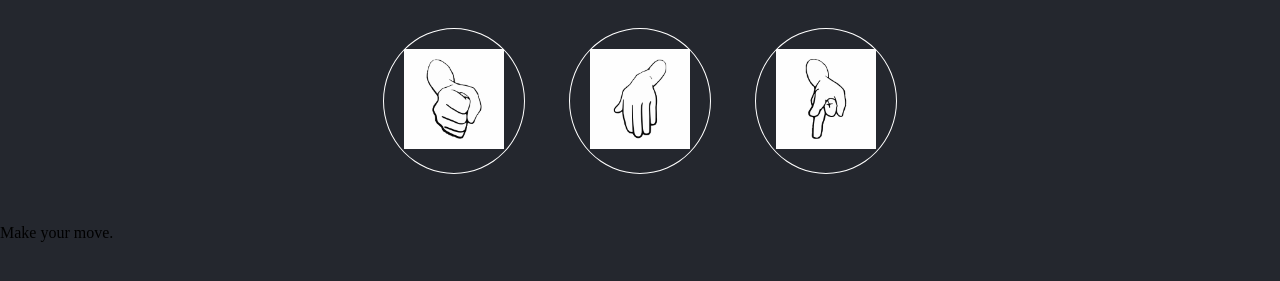
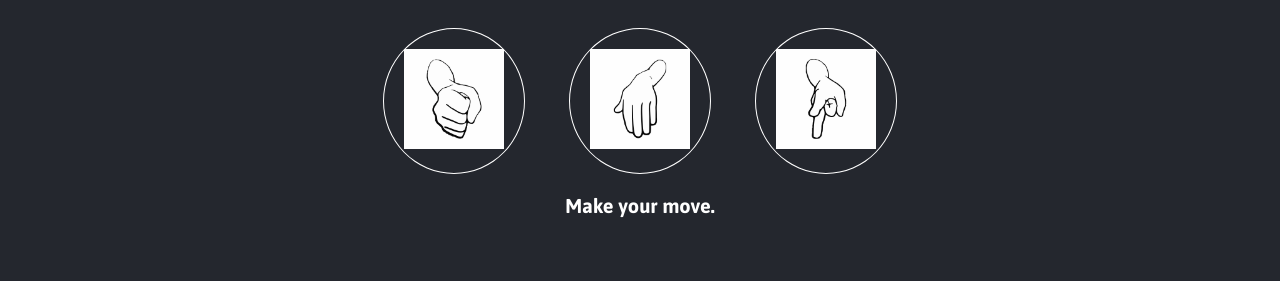
Before and after one commit to Imavicks/rockPaperScissors, a plain HTML site: page index.html in a window 1280 px wide. Shown: the part 265-546 px from the top of the page. Drawn offline with Linux system fonts and the light colour scheme.

Commit message:
style the action text

```diff
--- a/style.css
+++ b/style.css
@@ -67,7 +67,7 @@ header > h1 {
 
 
 .choices {
-    margin: 50px 0;
+    margin-top: 50px;
     text-align: center;
 }
 
@@ -89,3 +89,12 @@ header > h1 {
     cursor: pointer;
     background: #E2584D;
 }
+
+#actiontxt {
+    text-align: center;
+    color: white;
+    font-family: ASAP, sans-serif;
+    font-weight: bold;
+    font-size: 20px;
+    margin-top: 20px;
+}
```
Also changed, not shown: index.html (+0 -6 lines).
